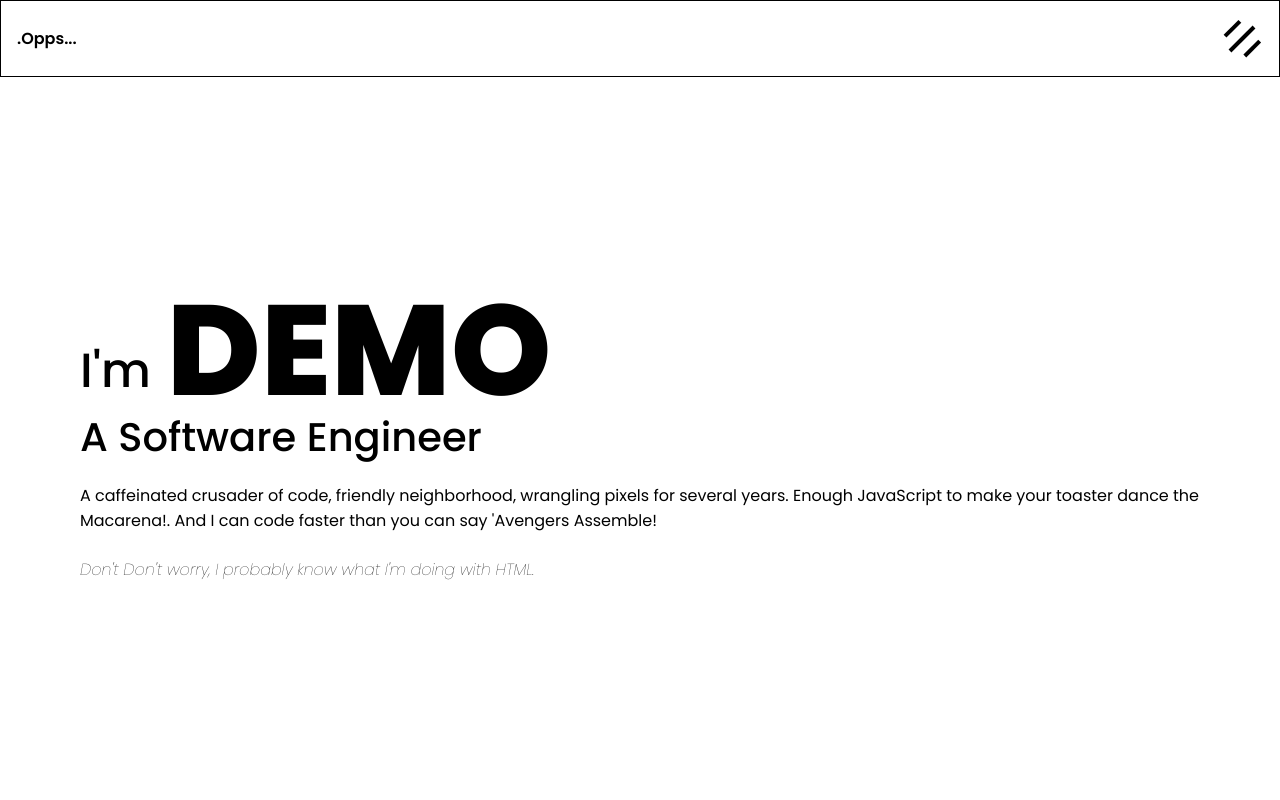
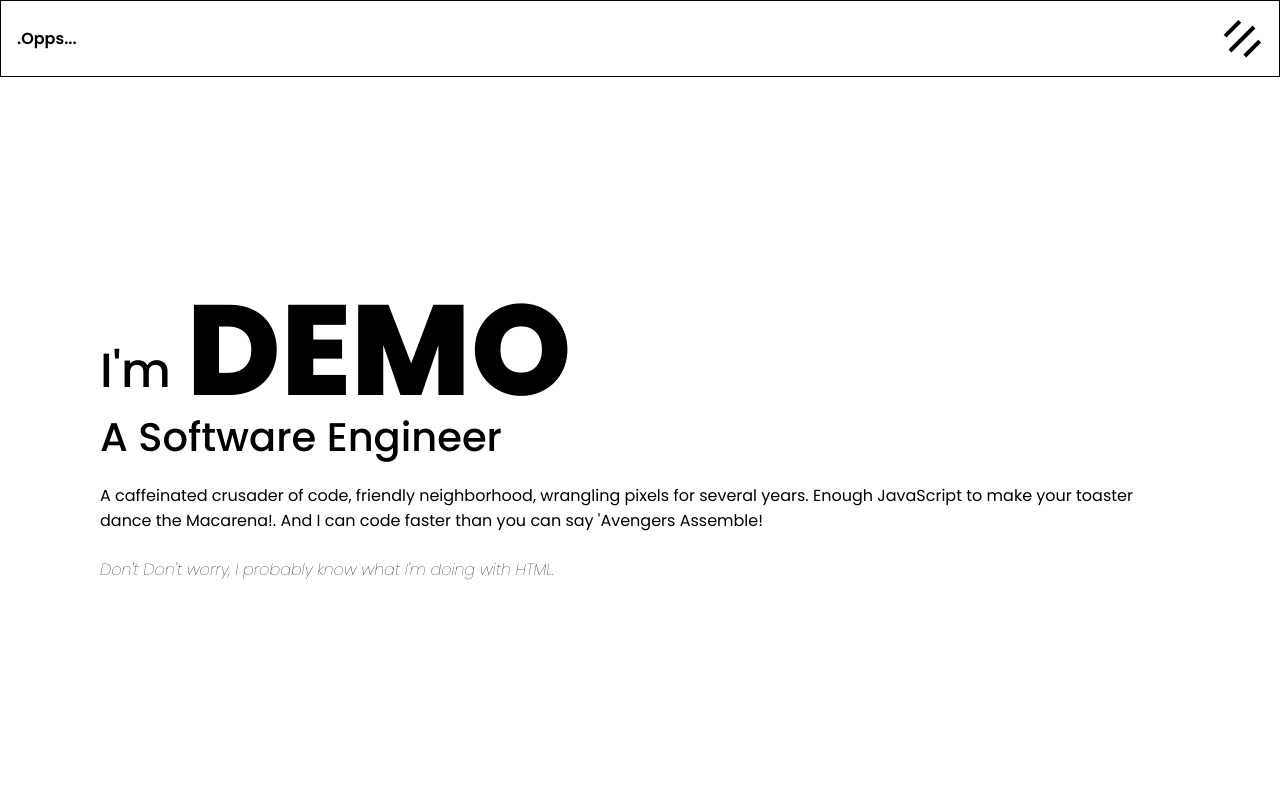
Before and after one commit to phuc-create/me-v3, a React (Create React App) app: page /about-me in a window 1280 px wide. Shown: the top 800 px of the page. Built offline with nearby package versions, Linux system fonts and the light colour scheme.

Commit message:
update styling for section

```diff
--- a/src/components/Section/Section.tsx
+++ b/src/components/Section/Section.tsx
@@ -7,7 +7,11 @@ interface SectionProps {
 }
 const Section: React.FC<SectionProps> = ({ children, className }) => {
   const cls = classNames('section-wrap', className)
-  return <section className={cls}>{children}</section>
+  return (
+    <section className={cls}>
+      <div className="section-container">{children}</div>
+    </section>
+  )
 }
 
 export default Section
--- a/src/components/Section/styles.scss
+++ b/src/components/Section/styles.scss
@@ -3,5 +3,12 @@
   height: 100vh;
   position: relative;
   padding: 3rem 5rem;
+  display: flex;
+  justify-content: center;
+  align-items: center;
+  flex-direction: column;
 
+  .section-container {
+    max-width: 1080px;
+  }
 }
```
